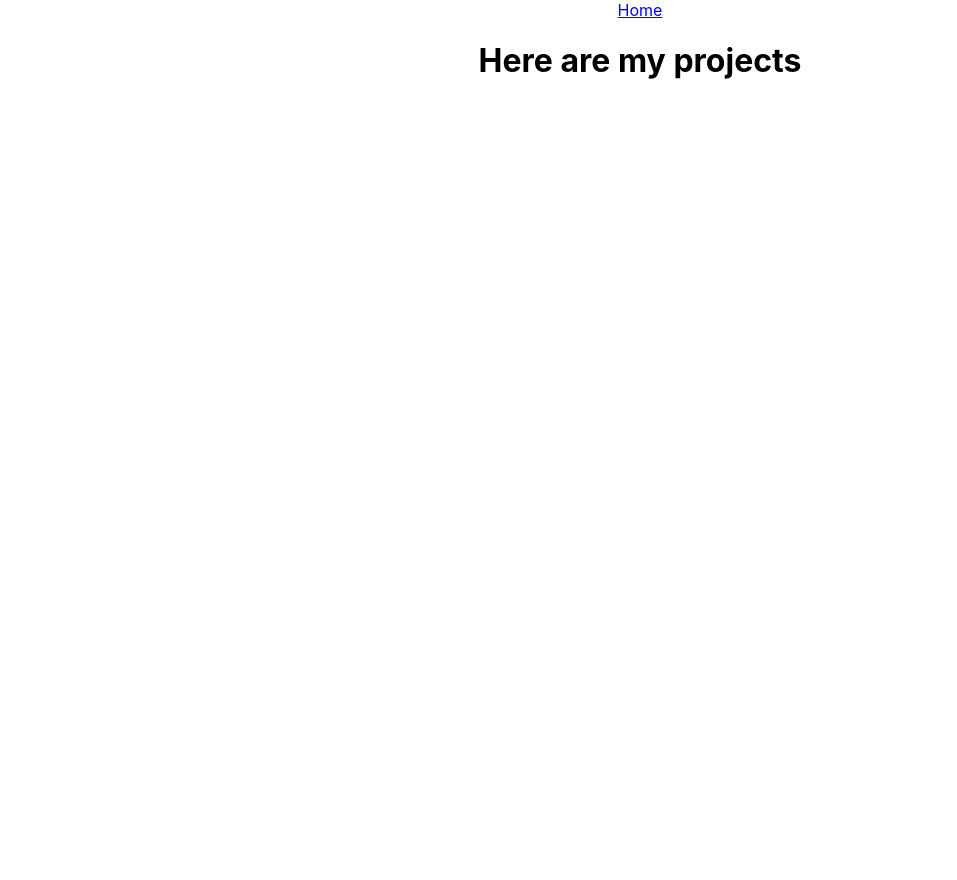
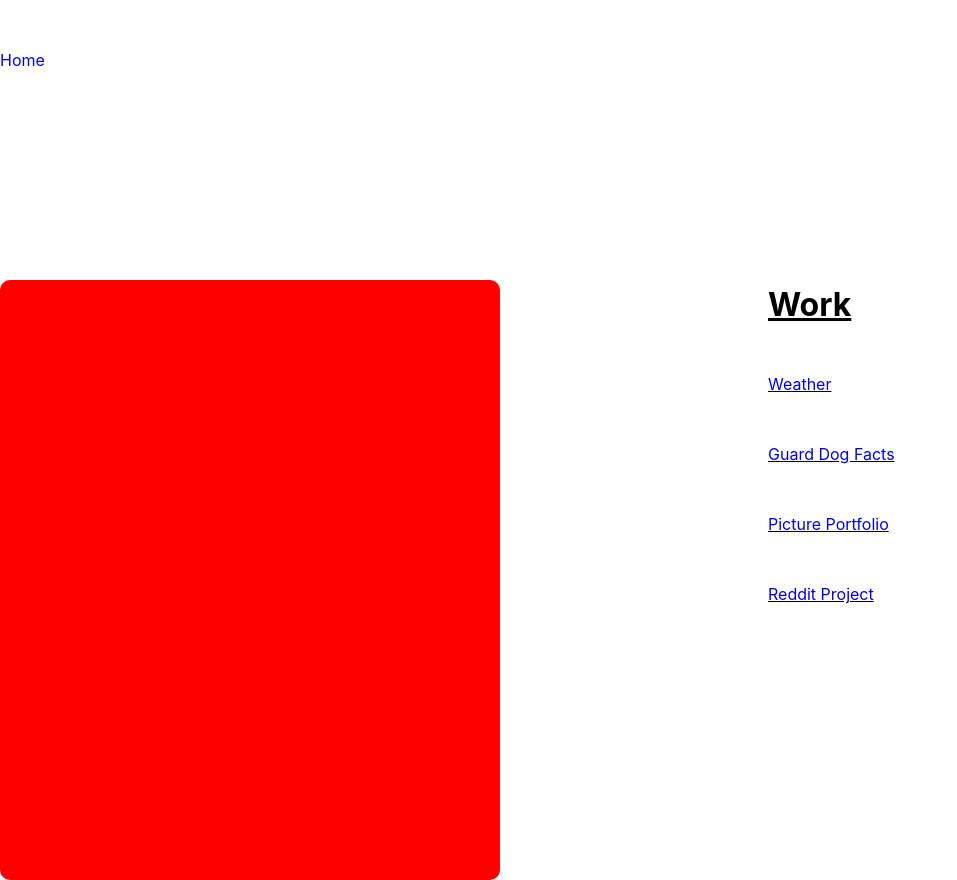
Before and after one commit to jesseleach/jesseleach.github.io, a React (Create React App) app: page /projects in a window 1280 px wide. Shown: the whole page, without its empty margins (0-957 px from the left). Before the commit the page ends 800 px from the top, so only its background shows below. Built offline with nearby package versions, Linux system fonts and the light colour scheme.

Commit message:
before use state

```diff
--- /dev/null
+++ b/src/About.js
@@ -0,0 +1,22 @@
+import { BrowserRouter, Routes, Route, Link, NavLink } from "react-router-dom";
+
+export function About() {
+  return (
+    <div className="About">
+      <div>
+        <NavLink to="/">Home</NavLink>
+
+        <div className="aboutText">
+        <h1>About</h1>
+        <p>
+          I am jesse I'm a front end developer living in Brooklyn New York. I
+          enjoy martial arts and cooking. I am always curious to learn more
+          about new technologies and coding.
+        </p>
+        </div>
+
+      </div>
+      <img src="ProfilePic.jpg" alt="profile"></img>
+    </div>
+  );
+}
--- a/src/App.css
+++ b/src/App.css
@@ -1,43 +1,64 @@
 .App {
+
+
+}
+
+.projects {
+  margin: 10px;
+  color: black;
+}
+
+.home {
+  position: absolute;
+  top: 40%;
+  left: 40%;
   text-align: center;
 }
 
-.App-logo {
-  height: 40vmin;
-  pointer-events: none;
+
+.work {
+  position: absolute;
+  top: 33%;
+  left: 60%;
+  text-decoration: underline;
+
+
 }
 
-@media (prefers-reduced-motion: no-preference) {
-  .App-logo {
-    animation: App-logo-spin infinite 20s linear;
-  }
+.workitem {
+
 }
 
-.App-header {
-  background-color: #282c34;
-  min-height: 100vh;
+.return {
+  left: 50px;
+  text-decoration: none;
   display: flex;
-  flex-direction: column;
-  align-items: center;
-  justify-content: center;
-  font-size: calc(10px + 2vmin);
-  color: white;
+  margin-top: 50px;
 }
 
-.active {
-  color: red;
-  visibility: hidden;
+
+.box {
+  height: 600px;
+  width: 500px;
+  background-color: red;
+  position: absolute;
+  top: 35%;
+  border-radius: 10px;
 }
 
-.App-link {
-  color: #61dafb;
+img {
+  border-bottom-left-radius: 45px;
 }
 
-@keyframes App-logo-spin {
-  from {
-    transform: rotate(0deg);
-  }
-  to {
-    transform: rotate(360deg);
-  }
+.About {
+  display: flex;
+  border-radius: 35px;
 }
+
+.About p {
+
+}
+
+.aboutText {
+margin: 200px;
+}
--- a/src/App.js
+++ b/src/App.js
@@ -3,17 +3,19 @@ import "./App.css";
 import { Projects } from "./Projects";
 import { BrowserRouter, Routes, Route, Link, NavLink } from "react-router-dom";
 import { Home } from "./Home";
+import { About } from "./About";
 
 function App() {
   return (
     <BrowserRouter>
       <div className="App">
-
         <Routes>
           <Route path="/" element={<Home />} />
           <Route path="projects" element={<Projects />} />
+          <Route path="about" element={<About/>} />
         </Routes>
-        <NavLink to="projects">See My Projects</NavLink>
+
+
       </div>
     </BrowserRouter>
   );
--- a/src/Home.js
+++ b/src/Home.js
@@ -1,9 +1,17 @@
+import { BrowserRouter, Routes, Route, Link, NavLink } from "react-router-dom";
+
 export function Home() {
-    return (
-        <div>
-            <p>
-            <h1>Hi I'm Jesse Leach</h1>
-            </p>
-        </div>
-    )
+  return (
+<div className="home">
+      <h1>Hi I'm Jesse Leach</h1>
+      <p>I'm a front end devoloper based in Brooklyn New York</p>
+      <NavLink to="projects" className="projects">
+          See My Projects
+        </NavLink>
+        <NavLink to="about" className="projects">More About me</NavLink>
+
+      </div>
+
+
+  );
 }
--- a/src/Projects.js
+++ b/src/Projects.js
@@ -5,10 +5,22 @@ import { Home } from "./Home";
 export function Projects() {
   return (
     <div>
-         <NavLink to="/">Home</NavLink>
-      <h1>Here are my projects</h1>
+         <NavLink to="/" className="return">Home</NavLink>
 
 
+
+         <div className="work">
+         <h1 className="workitem">Work</h1>
+         <NavLink to="https://jesseleach.github.io/weather" className="return">Weather</NavLink>
+         <NavLink to="https://jesseleach.github.io/guard-dog-facts" className="return">Guard Dog Facts</NavLink>
+         <NavLink to="https://jesseleach.github.io/newPictureSite" className="return">Picture Portfolio</NavLink>
+         <NavLink to="https://jesseleach.github.io/playground" className="return">Reddit Project</NavLink>
+         </div>
+
+         <div className="box"></div>
+
     </div>
+
+
   );
 }
```
Also changed, not shown: public/ProfilePic.jpg (added).
